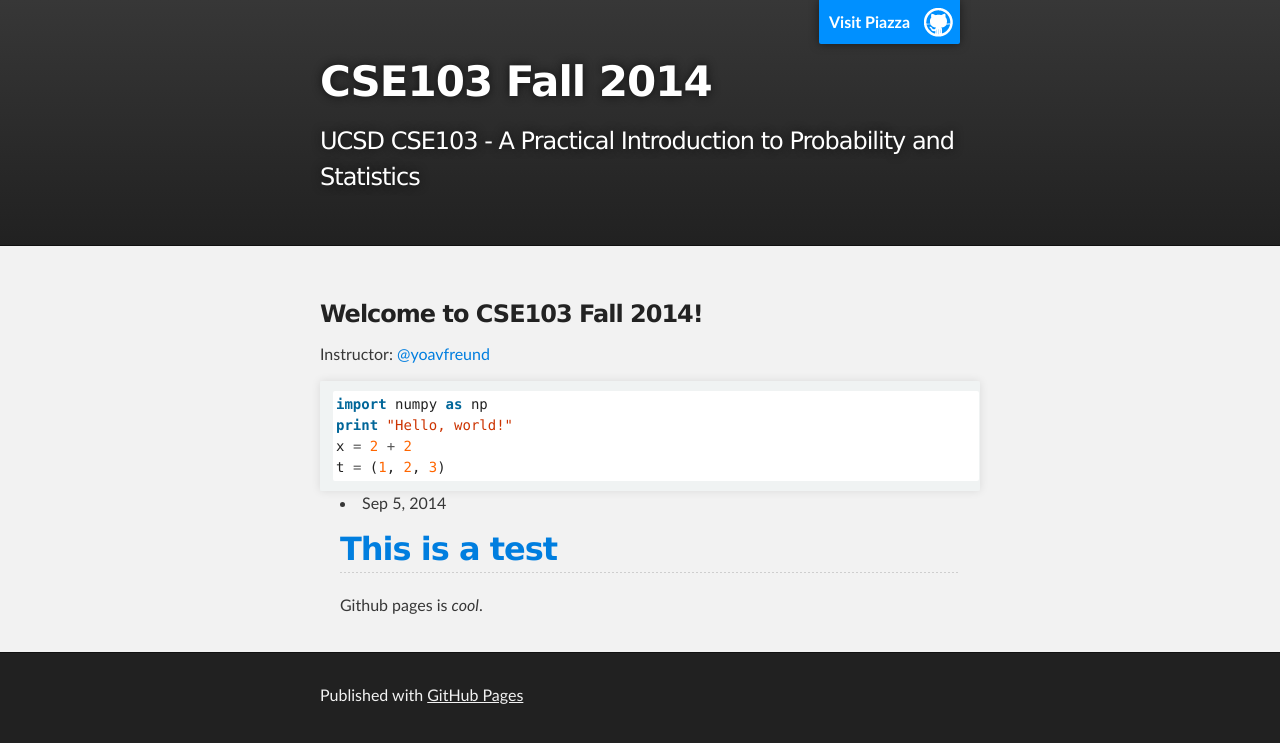
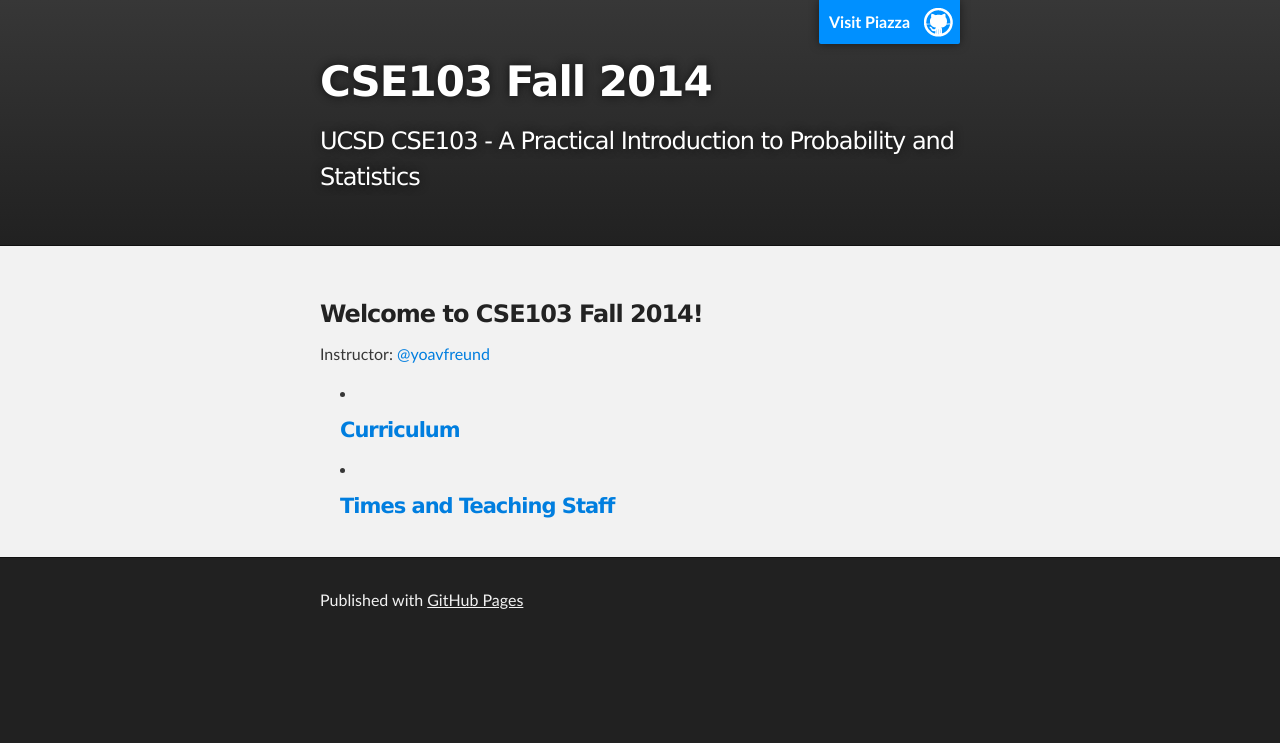
Before and after one commit to cse103/cse103.github.io, a Jekyll site: the page built from index.md, in a window 1280 px wide. Shown: the top 743 px of the page. Built offline with Jekyll 4.4.1, drawn with Linux system fonts in a browser that asks for light colours; Markdown is read by kramdown in place of the engine named in the settings.

````diff
--- a/index.md
+++ b/index.md
@@ -6,23 +6,13 @@ layout: default
 
 <p>Instructor: <a href="https://github.com/yoavfreund" class="user-mention">@yoavfreund</a></p>
 
-```python
-import numpy as np
-print "Hello, world!"
-x = 2 + 2
-t = (1, 2, 3)
-```
-
 <div id="posts">
 <ul class="post-list">
 {% for post in site.posts %}
   <li>
-    <span class="post-meta">{{ post.date | date: "%b %-d, %Y" }}</span>
-
-    <h2>
+    <h4>
       <a class="post-link" href="{{ post.url | prepend: site.baseurl }}">{{ post.title }}</a>
-    </h2>
-    {{ post.excerpt }}
+    </h4>
   </li>
 {% endfor %}
 </ul>
````
Also changed, not shown: Syllabus.md (added, +36 -0 lines), _posts/2014-09-05-test-post.md (deleted, +0 -15 lines), _posts/2014-9-6-TeachersTimesLocations.md (added, +21 -0 lines), _posts/2014-9-7-Curriculum.md (added, +22 -0 lines), _posts/Curriculum.md (added, +22 -0 lines).
